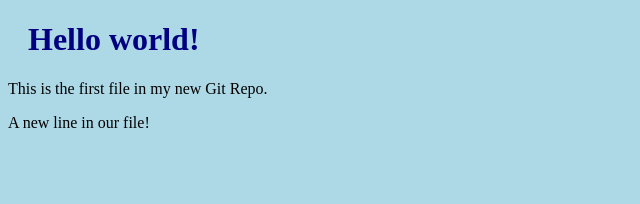
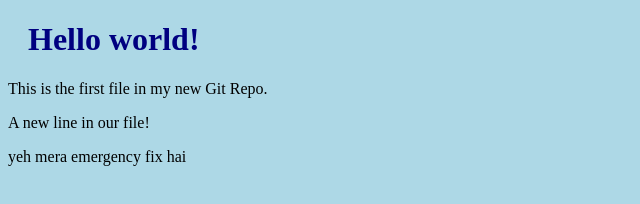
Before and after one commit to sumanadas05/sumana.github.io, a plain HTML site: page index.html in a window 1280 px wide. Shown: the whole page, without its empty margins (0-640 px from the left). Drawn offline with Linux system fonts and the light colour scheme.

Commit message:
emergency fix

```diff
--- a/index.html
+++ b/index.html
@@ -9,5 +9,6 @@
 <h1>Hello world!</h1>
 <p>This is the first file in my new Git Repo.</p>
 <p>A new line in our file!</p>
+<p>yeh mera emergency fix hai</p>
 </body>
 </html>
```
